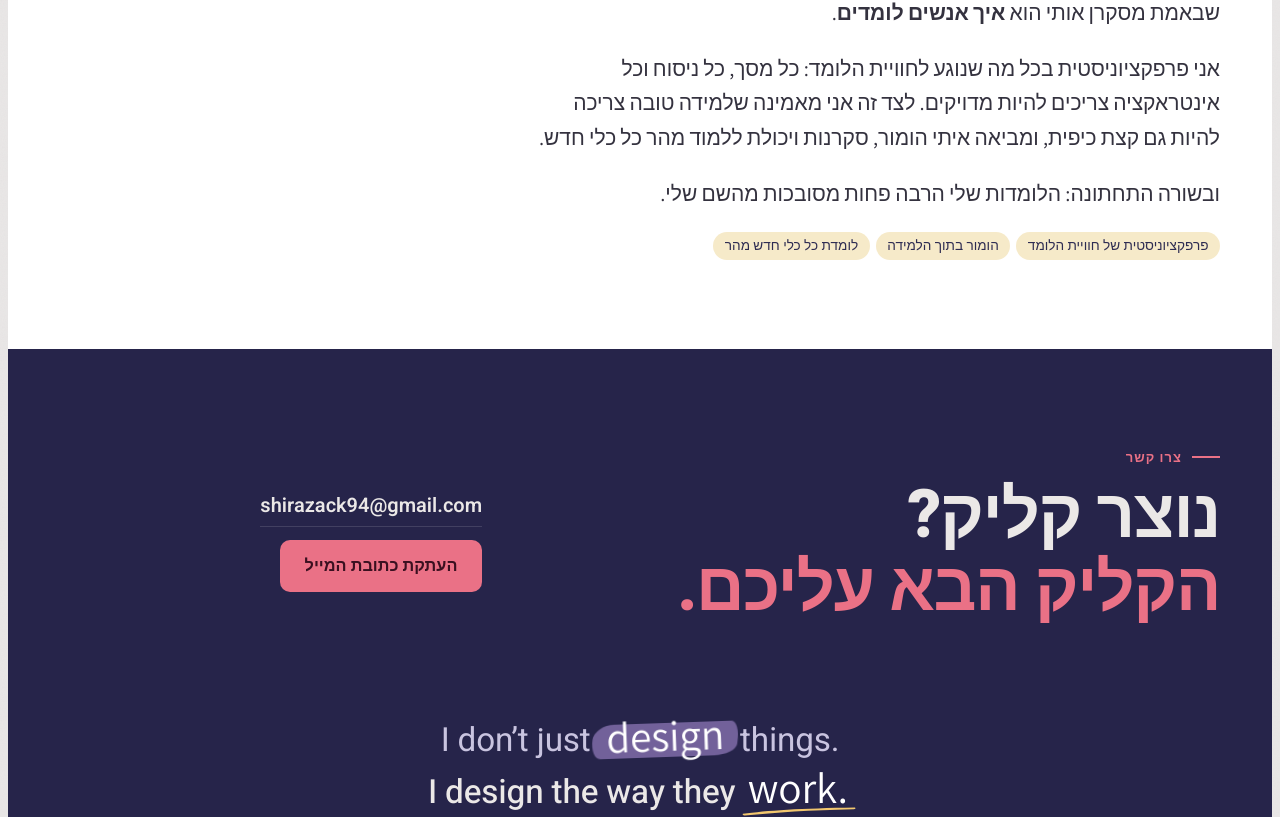
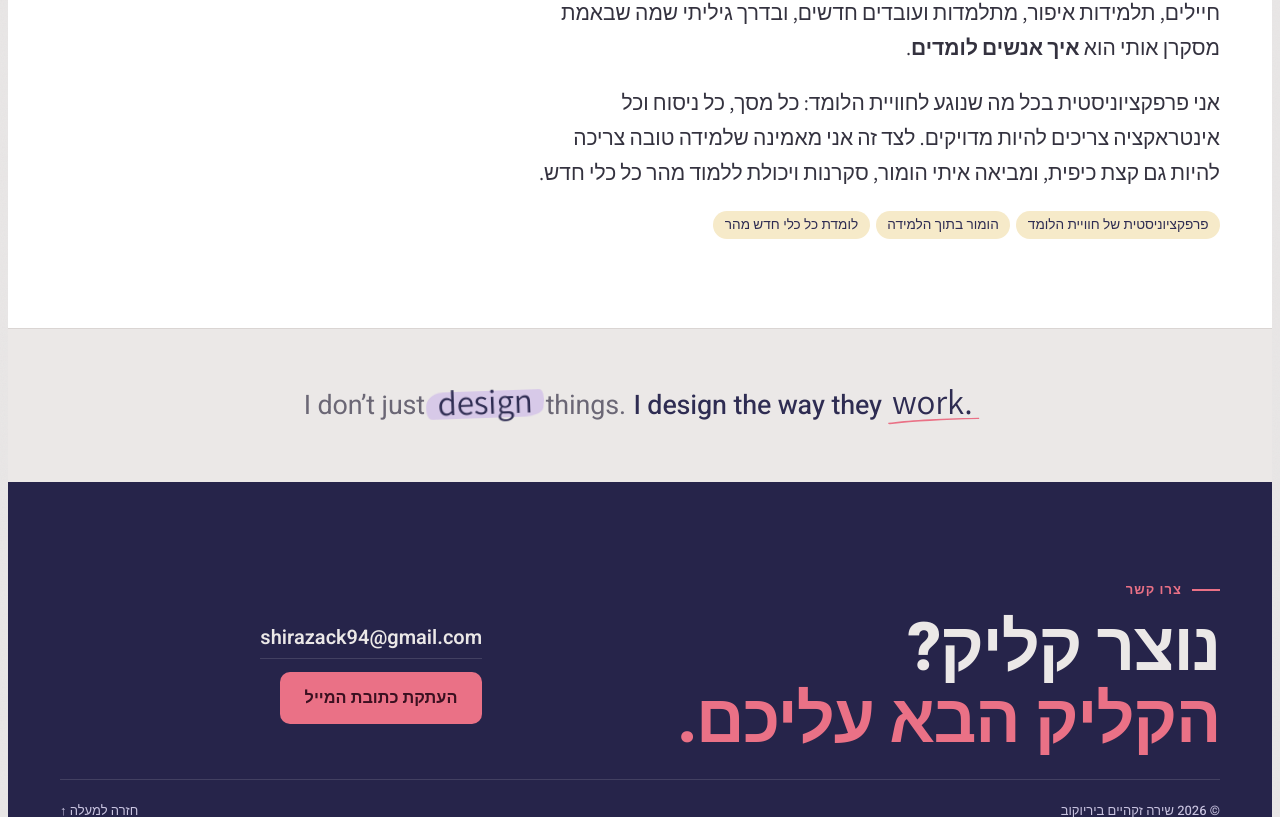
Before and after one commit to shiraZack/shirazack.github.io, a plain HTML site: page index.html in a window 1280 px wide. Shown: the part 7241-8058 px from the top of the page. Drawn offline with Linux system fonts and the light colour scheme; a web font is replaced by a local one.

Commit message:
About opens with the name joke; motto band

```diff
--- a/index.html
+++ b/index.html
@@ -16,7 +16,7 @@
 <link rel="preconnect" href="https://fonts.googleapis.com">
 <link rel="preconnect" href="https://fonts.gstatic.com" crossorigin>
 <link rel="stylesheet" href="https://fonts.googleapis.com/css2?family=Heebo:wght@400;500;600;700;800&family=Assistant:wght@400;600;700&family=Gveret+Levin&display=swap">
-<link rel="stylesheet" href="assets/site.css?v=69f14468">
+<link rel="stylesheet" href="assets/site.css?v=44dc8eb2">
 </head>
 <body data-page="home" data-root="">
 <header class="top"><div class="wrap">
@@ -169,9 +169,8 @@
       <div class="about-grid">
         <div class="about-text">
           <div class="sec-head" style="margin-bottom:var(--s4)"><span class="eyebrow">קצת עליי</span><h2>מדריכה, ומפתחת למידה מתוך תשוקה</h2></div>
-          <p>לימדתי חיילים, תלמידות איפור, מתלמדות ועובדים חדשים, ובדרך גיליתי שמה שבאמת מסקרן אותי הוא <b>איך אנשים לומדים</b>.</p>
+          <p>אני <b>שירה זקהיים ביריוקוב</b>, והלומדות שלי פחות מסובכות מהשם שלי. לימדתי חיילים, תלמידות איפור, מתלמדות ועובדים חדשים, ובדרך גיליתי שמה שבאמת מסקרן אותי הוא <b>איך אנשים לומדים</b>.</p>
           <p>אני פרפקציוניסטית בכל מה שנוגע לחוויית הלומד: כל מסך, כל ניסוח וכל אינטראקציה צריכים להיות מדויקים. לצד זה אני מאמינה שלמידה טובה צריכה להיות גם קצת כיפית, ומביאה איתי הומור, סקרנות ויכולת ללמוד מהר כל כלי חדש.</p>
-          <p>ובשורה התחתונה: הלומדות שלי הרבה פחות מסובכות מהשם שלי.</p>
           <ul class="chips"><li>פרפקציוניסטית של חוויית הלומד</li><li>הומור בתוך הלמידה</li><li>לומדת כל כלי חדש מהר</li></ul>
         </div>
       </div>
@@ -179,6 +178,11 @@
   </section>
 
 </main>
+<section class="motto" aria-label="המוטו שלי">
+  <div class="wrap">
+    <p class="sig-foot" lang="en" dir="ltr"><span class="l1">I don’t just <span class="mk">design</span> things.</span><span class="l2">I design the way they <span class="ul">work.<svg viewBox="0 0 100 12" preserveAspectRatio="none" aria-hidden="true" focusable="false"><path d="M2.5 9.4 C 22 6.6, 52 4.6, 98 3.9 C 99 4.6, 98.6 5.2, 97 5.4 C 60 6.2, 30 8.2, 4.2 10.9 C 2.6 11.1, 1.8 10, 2.5 9.4 Z"/></svg></span></span></p>
+  </div>
+</section>
 <section id="contact" class="contact dark">
   <div class="wrap">
     <div class="contact-grid">
@@ -189,7 +193,6 @@
         <span class="copied" id="copied" aria-live="polite"></span>
       </div>
     </div>
-    <p class="sig-foot" lang="en" dir="ltr"><span class="l1">I don’t just <span class="mk">design</span> things.</span><span class="l2">I design the way they <span class="ul">work.<svg viewBox="0 0 100 12" preserveAspectRatio="none" aria-hidden="true" focusable="false"><path d="M2.5 9.4 C 22 6.6, 52 4.6, 98 3.9 C 99 4.6, 98.6 5.2, 97 5.4 C 60 6.2, 30 8.2, 4.2 10.9 C 2.6 11.1, 1.8 10, 2.5 9.4 Z"/></svg></span></span></p>
     <div class="foot"><span>© 2026 שירה זקהיים ביריוקוב</span><a href="#top" style="text-decoration:none">חזרה למעלה ↑</a></div>
     <p class="privacy" data-privacy hidden>האתר משתמש ב־Google Analytics כדי להבין, באופן אנונימי, באילו עבודות צופים.</p>
   </div>
```
